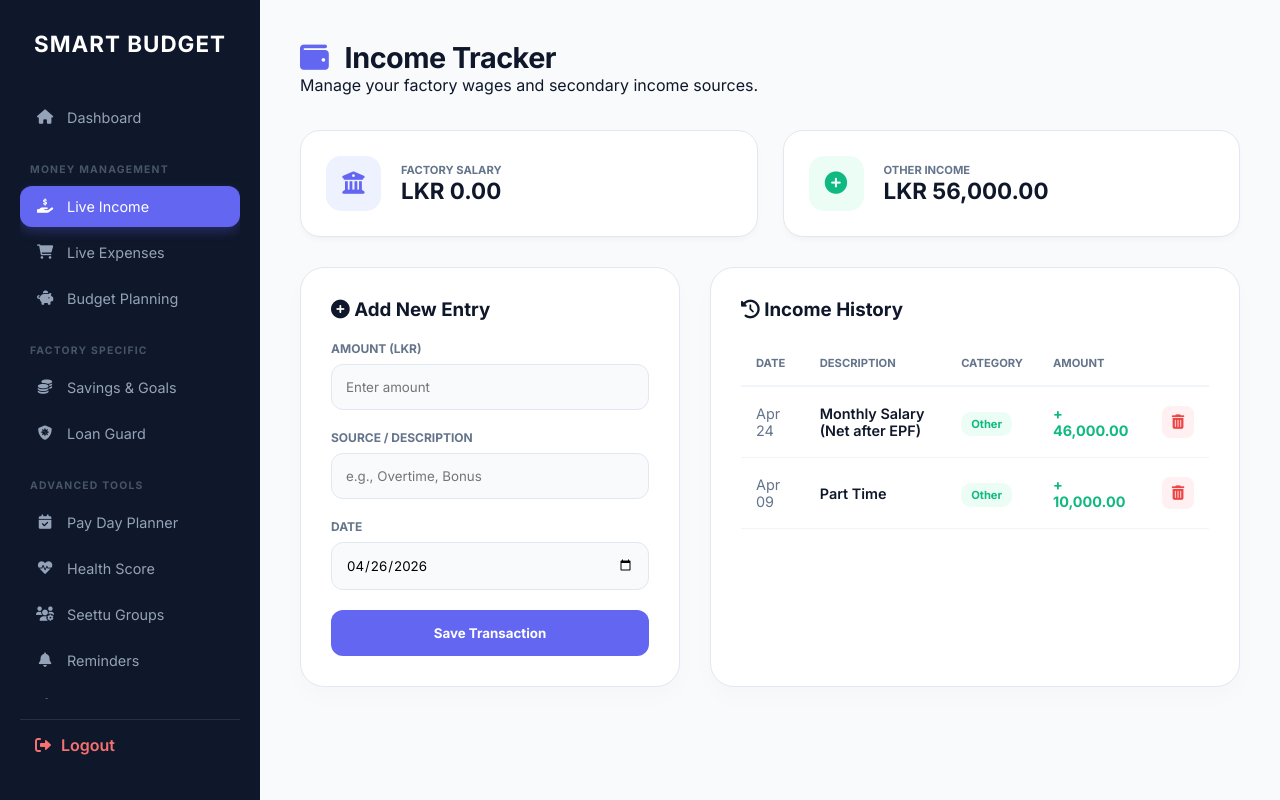
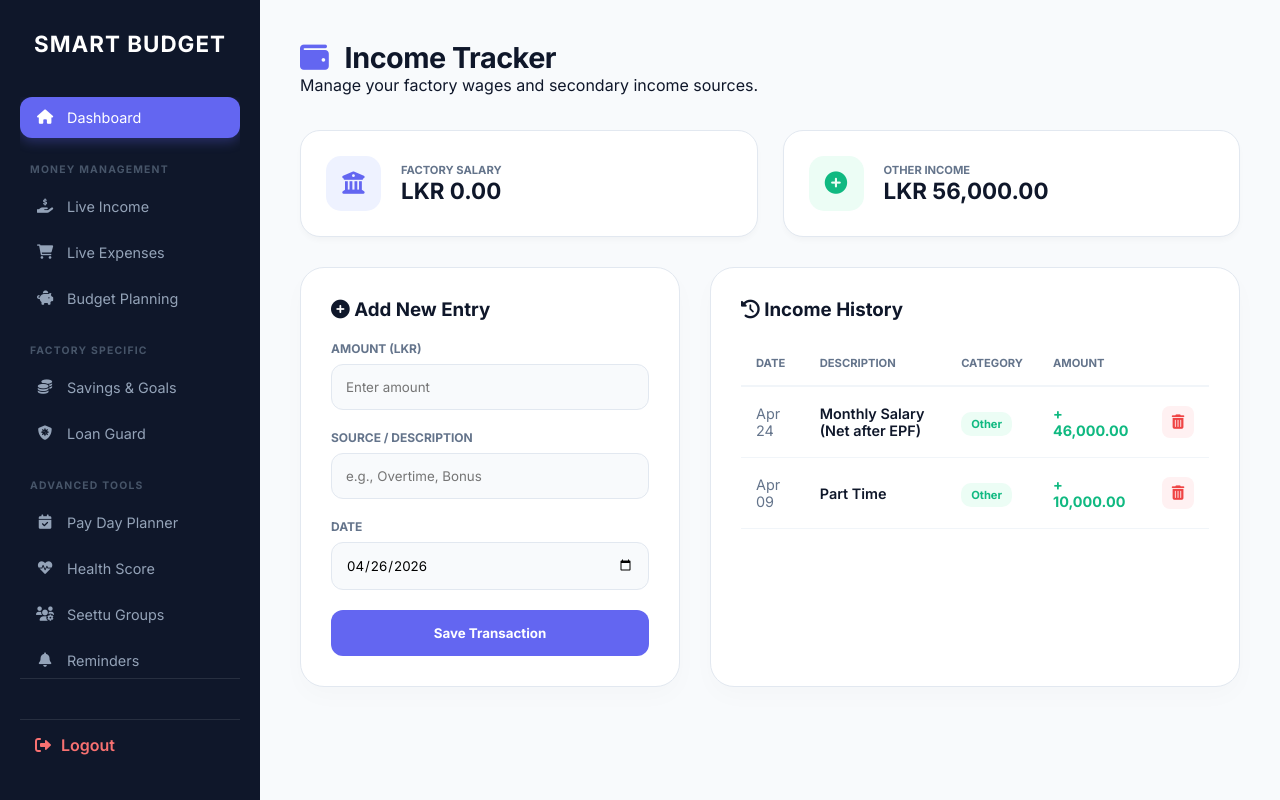
Before and after one commit to DilushaRathnayake/Final-Project, a PHP site: page /income.php in a window 1280 px wide. Run offline with PHP 8.4, Linux system fonts and the light colour scheme; a user stored in the database is signed in; data comes from the database, SQL or seed files in the repository.

Commit message:
Update income.php

```diff
--- a/income.php
+++ b/income.php
@@ -182,12 +182,12 @@ $fetch_income = mysqli_query($conn, "SELECT * FROM income_records WHERE user_id
 <div class="sidebar">
     <div class="sidebar-brand">SMART BUDGET</div>
     <div class="nav-links">
-        <a href="dashboard.php" class="nav-item">
+        <a href="dashboard.php" class="nav-item active">
             <i class="fas fa-home"></i> <span>Dashboard</span>
         </a>
 
         <div class="nav-group-label">Money Management</div>
-        <a href="income.php" class="nav-item active">
+        <a href="income.php" class="nav-item">
             <i class="fas fa-hand-holding-usd"></i> <span>Live Income</span>
         </a>
         <a href="expenses.php" class="nav-item">
@@ -219,15 +219,19 @@ $fetch_income = mysqli_query($conn, "SELECT * FROM income_records WHERE user_id
             <i class="fas fa-bell"></i> <span>Reminders</span>
         </a>
         <a href="reports.php" class="nav-item">
-            <i class="fas fa-chart-pie"></i> <span>Reports and Charts</span>
+            <i class="fas fa-chart-pie"></i> <span>Reports & Charts</span>
+        </a>
+        <a href="profile.php" class="nav-item">
+            <i class="fas fa-chart-pie"></i> <span>My Profile</span>
         </a>
     </div>
 
-    <a href="logout.php" class="logout-link">
-        <i class="fas fa-sign-out-alt"></i> <span>Logout</span>
-    </a>
+    <div style="margin-top: auto; border-top: 1px solid rgba(255,255,255,0.1); padding-top: 20px;">
+        <a href="logout.php" class="logout-link">
+            <i class="fas fa-sign-out-alt"></i> <span>Logout</span>
+        </a>
+    </div>
 </div>
-
 <div class="main-wrapper">
     <div class="header-section">
         <div>
```
